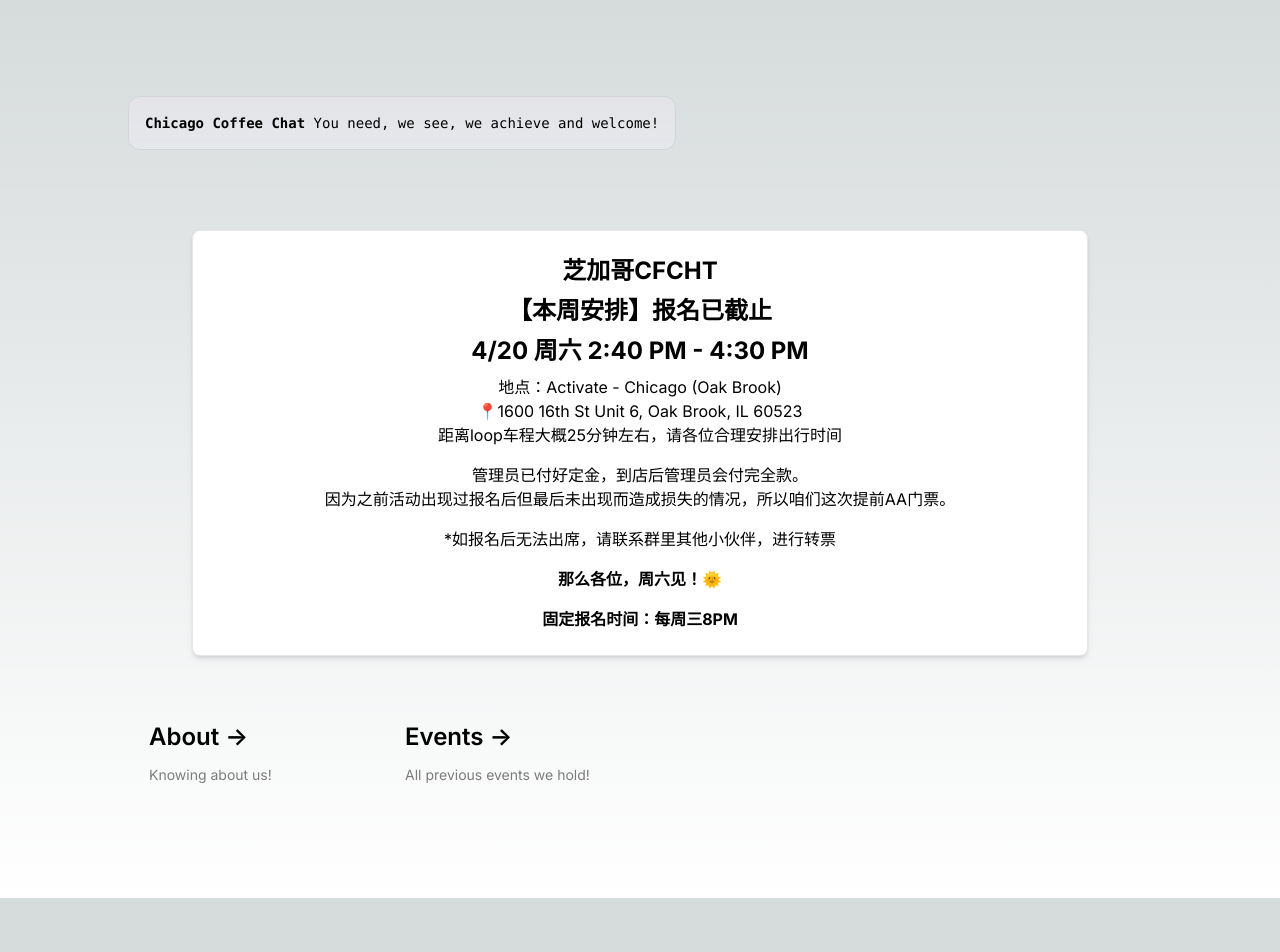
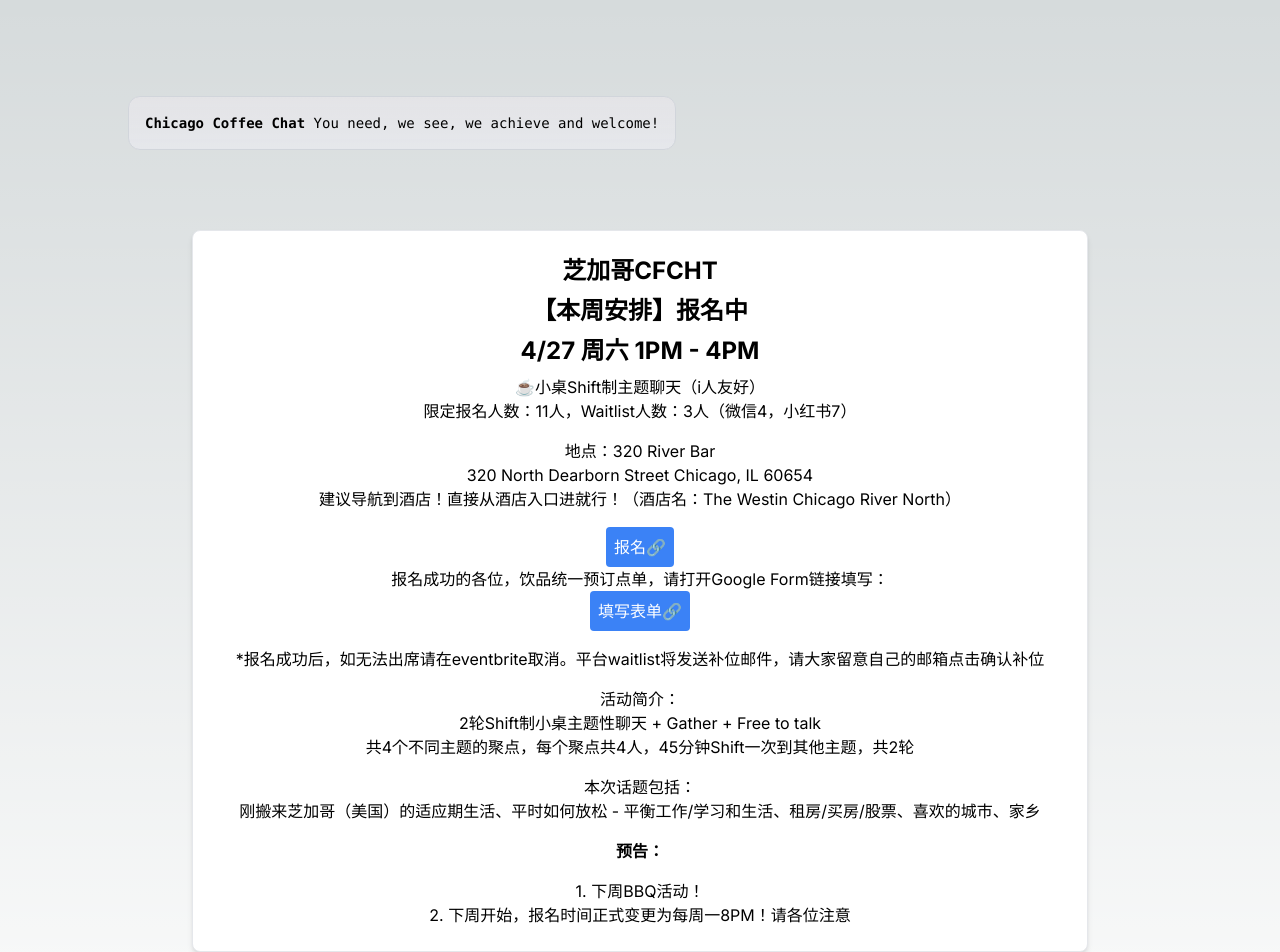
Before and after one commit to Brack-Wang/nextjs, a Next.js app: page / in a window 1280 px wide. Shown: the top 952 px of the page. Before the commit the page ends 898 px from the top, so only its background shows below. Built offline with nearby package versions, Linux system fonts and the light colour scheme.

Commit message:
Update page.tsx

```diff
--- a/app/page.tsx
+++ b/app/page.tsx
@@ -21,13 +21,18 @@ export default function Home() {
 {/*   #################################################################################################################### */}
       {/* TODO: Change the content for weekly events' information below */}
   {/* Event Details Replacement Start */}
-<h2 className="text-2xl font-bold mb-2">【本周安排】报名已截止</h2>
-<h2 className="text-2xl font-bold mb-2">4/20 周六 2:40 PM - 4:30 PM</h2>
-<p className="mb-4">地点：Activate - Chicago (Oak Brook)<br />📍1600 16th St Unit 6, Oak Brook, IL 60523<br />距离loop车程大概25分钟左右，请各位合理安排出行时间</p>
-<p className="mt-4">管理员已付好定金，到店后管理员会付完全款。<br />因为之前活动出现过报名后但最后未出现而造成损失的情况，所以咱们这次提前AA门票。</p>
-<p className="mt-4">*如报名后无法出席，请联系群里其他小伙伴，进行转票</p>
-<p className="mt-4 font-bold">那么各位，周六见！🌞</p>
-    <p className="mt-4 font-bold">固定报名时间：每周三8PM</p>
+  <h2 className="text-2xl font-bold mb-2">【本周安排】报名中</h2>
+  <h2 className="text-2xl font-bold mb-2">4/27 周六 1PM - 4PM</h2>
+  <p className="mb-4">☕️小桌Shift制主题聊天（i人友好）<br />限定报名人数：11人，Waitlist人数：3人（微信4，小红书7）</p>
+  <p className="mb-4">地点：320 River Bar<br />320 North Dearborn Street Chicago, IL 60654<br />建议导航到酒店！直接从酒店入口进就行！（酒店名：The Westin Chicago River North）</p>
+  <a href="https://www.eventbrite.com/e/887360287507?aff=oddtdtcreator" target="_blank" className="inline-block bg-blue-500 text-white p-2 rounded hover:bg-blue-700 transition duration-300 ease-in-out">报名🔗</a>
+  <p className="mb-4">报名成功的各位，饮品统一预订点单，请打开Google Form链接填写：<br /><a href="https://forms.gle/xmxDWuqAc7m5CMsX9" target="_blank" className="inline-block bg-blue-500 text-white p-2 rounded hover:bg-blue-700 transition duration-300 ease-in-out">填写表单🔗</a></p>
+  <p className="mt-4">*报名成功后，如无法出席请在eventbrite取消。平台waitlist将发送补位邮件，请大家留意自己的邮箱点击确认补位</p>
+  <p className="mt-4">活动简介：<br />2轮Shift制小桌主题性聊天 + Gather + Free to talk<br />共4个不同主题的聚点，每个聚点共4人，45分钟Shift一次到其他主题，共2轮</p>
+  <p className="mt-4">本次话题包括：<br />刚搬来芝加哥（美国）的适应期生活、平时如何放松 - 平衡工作/学习和生活、租房/买房/股票、喜欢的城市、家乡</p>
+  <p className="mt-4 font-bold">预告：</p>
+  <p className="mt-4">1. 下周BBQ活动！<br />2. 下周开始，报名时间正式变更为每周一8PM！请各位注意</p>
+
   {/* Event Details Replacement End */}
 
 
```
